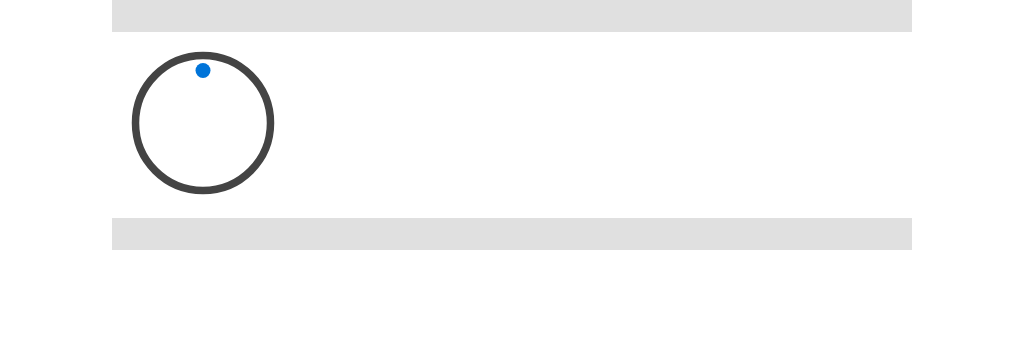
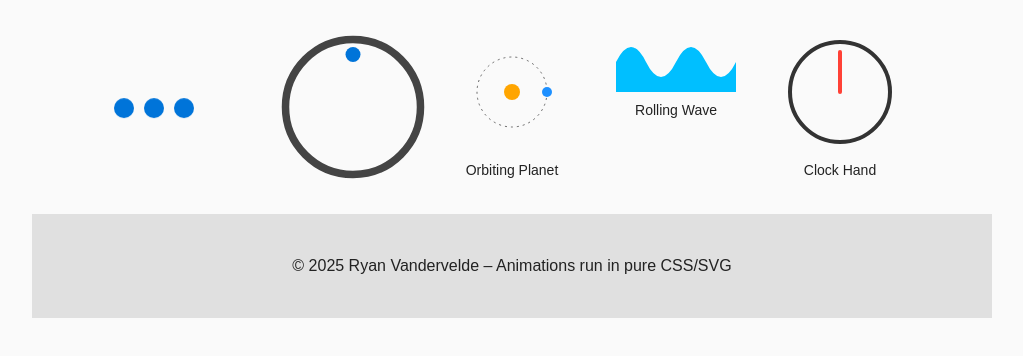
Before and after one commit to ryanvandervelde/ryanvandervelde.com, a plain HTML site: page index.html in a window 1280 px wide. Shown: the whole page, without its empty margins (128-1151 px from the left). Drawn offline with Linux system fonts and the light colour scheme.

Commit message:
Index update

```diff
--- a/index.html
+++ b/index.html
@@ -8,21 +8,71 @@
 </head>
 <body>
   <div id="container">
-    <div id="header">
-    </div>
 
-    <div id="main">
+    <main id="main">
+      <div class="gallery">
+
+        <!-- 1. Bouncing Balls -->
+        <figure class="anim bouncing-balls">
+          <div class="ball b1"></div>
+          <div class="ball b2"></div>
+          <div class="ball b3"></div>
+        </figure>
+
+        <!-- 2. Spinning Circle -->
+        <figure class="anim spinning-circle">
             <svg width="150" height="150" viewBox="0 0 100 100" xmlns="http://www.w3.org/2000/svg">
                       <circle cx="50" cy="50" r="45" stroke="#444" stroke-width="5" fill="none" />
                       <circle cx="50" cy="15" r="5" fill="#0074D9">
                         <animateTransform attributeName="transform" type="rotate" from="0 50 50" to="360 50 50" dur="2s" repeatCount="indefinite"/>
                       </circle>
                     </svg>
-    </div>
+        </figure>
 
-    <div id="footer">
+        <!-- 3. Orbiting Planets -->
+        <figure class="anim orbiting-planets">
+          <svg width="120" height="120" viewBox="0 0 120 120" xmlns="http://www.w3.org/2000/svg" aria-label="Orbiting Planets">
+            <!-- Sun -->
+            <circle cx="60" cy="60" r="8" fill="#FFA500"/>
+            <!-- Orbit -->
+            <circle cx="60" cy="60" r="35" fill="none" stroke="#666" stroke-dasharray="2 4"/>
+            <!-- Planet -->
+            <circle cx="95" cy="60" r="5" fill="#1E90FF">
+              <animateTransform attributeName="transform" type="rotate"
+                from="0 60 60" to="360 60 60" dur="6s" repeatCount="indefinite"/>
+            </circle>
+          </svg>
+          <figcaption>Orbiting&nbsp;Planet</figcaption>
+        </figure>
+
+        <!-- 4. Rolling Wave -->
+        <figure class="anim rolling-wave">
+          <svg width="120" height="60" viewBox="0 0 120 60" xmlns="http://www.w3.org/2000/svg" aria-label="Rolling Wave">
+            <path id="wave" d="M0 30 Q15 0 30 30 T60 30 T90 30 T120 30 V60 H0 Z" fill="#00BFFF"/>
+            <animateTransform href="#wave" attributeName="transform" type="translate"
+              from="0 0" to="-30 0" dur="1.5s" repeatCount="indefinite"/>
+          </svg>
+          <figcaption>Rolling&nbsp;Wave</figcaption>
+        </figure>
+
+        <!-- 5. Clock Hand -->
+        <figure class="anim clock-hand">
+          <svg width="120" height="120" viewBox="0 0 120 120" xmlns="http://www.w3.org/2000/svg" aria-label="Clock Hand">
+            <circle cx="60" cy="60" r="50" stroke="#333" stroke-width="4" fill="none"/>
+            <line x1="60" y1="60" x2="60" y2="20" stroke="#FF4136" stroke-width="4" stroke-linecap="round">
+              <animateTransform attributeName="transform" type="rotate"
+                from="0 60 60" to="360 60 60" dur="8s" repeatCount="indefinite"/>
+            </line>
+          </svg>
+          <figcaption>Clock&nbsp;Hand</figcaption>
+        </figure>
 
       </div>
+    </main>
+
+    <footer id="footer">
+      <p>&copy; 2025 Ryan Vandervelde – Animations run in pure&nbsp;CSS/SVG</p>
+    </footer>
   </div>
 </body>
 </html>
--- a/style.css
+++ b/style.css
@@ -1,36 +1,55 @@
+/* Simple, compatible styling */
+* { box-sizing: border-box; }
 body {
-  background-color: #ffffff;
-  color: #000000;
-  font-family: Arial, Helvetica, sans-serif;
   margin: 0;
   padding: 0;
+  background: #fafafa;
+  color: #222;
+  font-family: Arial, Helvetica, sans-serif;
+  line-height: 1.5;
 }
-#container {
-  width: 90%;
-  max-width: 800px;
+#container { width: 90%; max-width: 960px; margin: auto; }
+header, footer { text-align: center; padding: 1.5rem 1rem; background: #e0e0e0; }
+header h1 { margin: 0.5rem 0; }
+.gallery {
+  display: flex;
+  flex-wrap: wrap;
+  justify-content: center;
+  gap: 1.5rem;
+  padding: 2rem 0;
+}
+figure.anim {
+  width: 140px;
+  margin: 0;
+  text-align: center;
+}
+figure svg, figure div {
+  display: block;
   margin: auto;
 }
-#header, #footer {
-  background-color: #e0e0e0;
-  padding: 1em;
-  text-align: center;
+figcaption {
+  font-size: 0.875rem;
+  margin-top: 0.5rem;
 }
-#nav {
-  list-style-type: none;
-  padding: 0;
-  margin: 1em 0;
+
+/* Bouncing Balls animation */
+.bouncing-balls {
+  height: 100px;
+  position: relative;
 }
-#nav li {
-  display: inline;
-  margin-right: 1em;
+.bouncing-balls .ball {
+  position: absolute;
+  bottom: 0;
+  width: 20px;
+  height: 20px;
+  border-radius: 50%;
+  background: #0074D9;
+  animation: bounce 0.6s ease-in-out infinite alternate;
 }
-#nav a {
-  text-decoration: none;
-  color: #000080;
+.b1 { left: 0; animation-delay: 0s; }
+.b2 { left: 30px; animation-delay: 0.2s; }
+.b3 { left: 60px; animation-delay: 0.4s; }
+@keyframes bounce {
+  0% { transform: translateY(0); }
+  100% { transform: translateY(-60px); }
 }
-#main {
-  padding: 1em;
-}
-h1, h2 {
-  color: #333333;
-}
```
Lines whose indentation alone changed are shown as unchanged.
